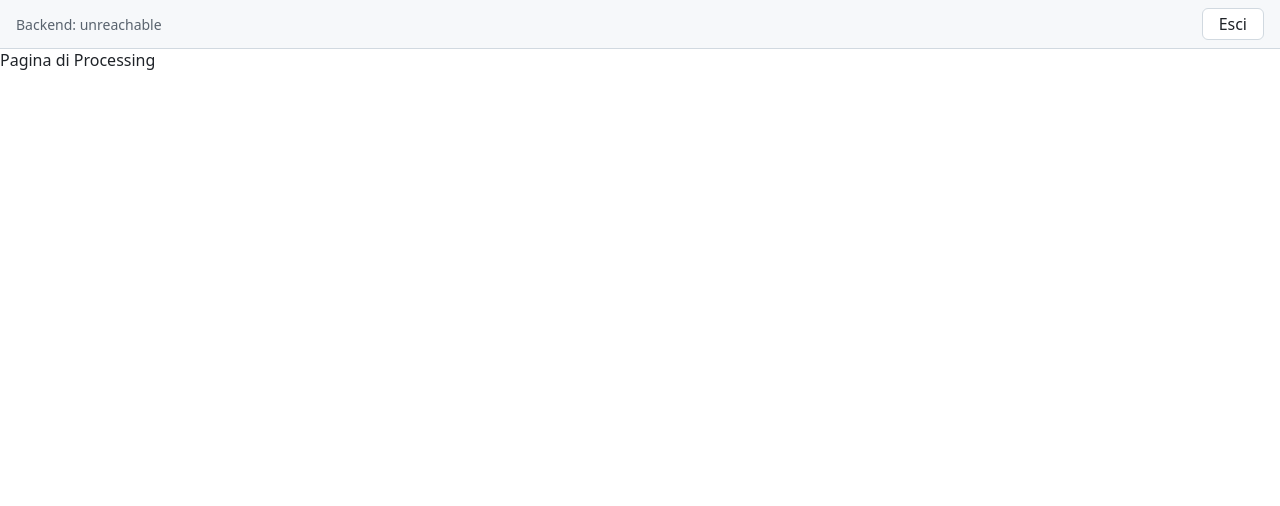
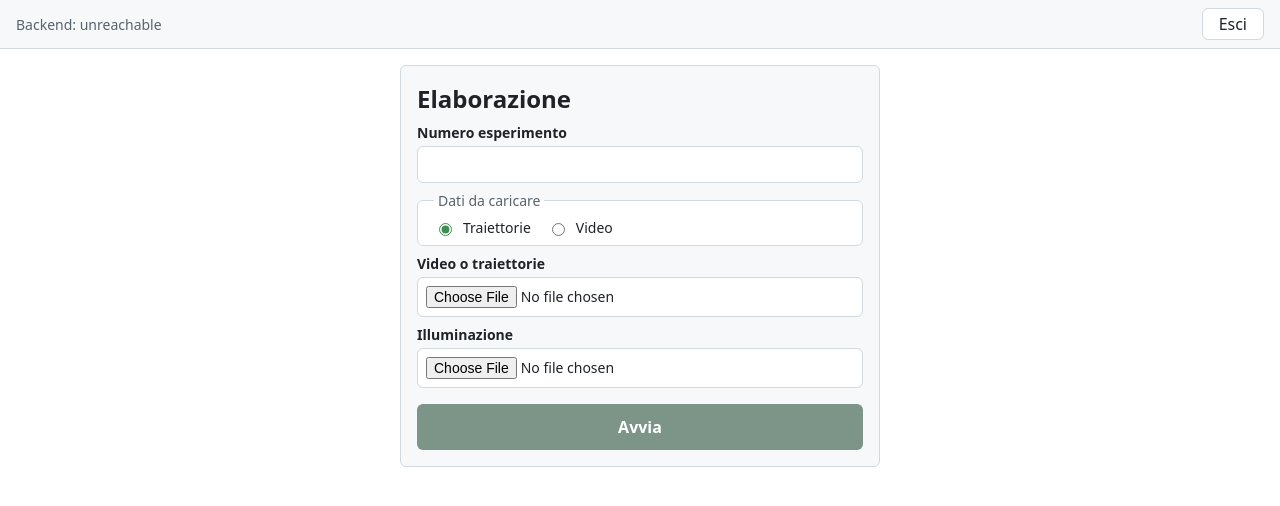
Before and after one commit to Agile-Software-Development-2026-2027/physics-2d-group-19, a React (Vite) app in the folder frontend/: page /elaborazione in a window 1280 px wide. Shown: the top 506 px of the page. Built offline with nearby package versions, Linux system fonts and the light colour scheme; no server answers; sample sign-in values are in the browser's storage.

Commit message:
PHYSTUFF2D-115 20.2 Add the processing page with status polling

```diff
--- /dev/null
+++ b/frontend/src/pages/ProcessingPage.css
@@ -0,0 +1,159 @@
+/*
+    Processing page: a single column form inside a card.
+    Colours and spacing come from index.css; the green matches the login page.
+*/
+
+.processing-page {
+  display: flex;
+  flex-direction: column;
+  gap: var(--space-2);
+  max-width: 480px;
+  margin: var(--space-3) auto;
+  padding: var(--space-3);
+  border: 1px solid var(--color-border);
+  border-radius: var(--radius);
+  background: var(--color-surface);
+}
+
+.processing-page h1 {
+  margin: 0;
+  font-size: 1.5rem;
+}
+
+.processing-page fieldset {
+  display: flex;
+  flex-wrap: wrap;
+  gap: var(--space-3);
+  min-width: 0;
+  margin: 0;
+  padding: var(--space-2) var(--space-3);
+  border: 1px solid var(--color-border);
+  border-radius: var(--radius);
+  background: var(--color-bg);
+}
+
+.processing-page legend {
+  padding: 0 var(--space-1);
+  font-size: 0.875rem;
+  color: var(--color-muted);
+}
+
+.processing-page label {
+  display: flex;
+  flex-direction: column;
+  gap: var(--space-1);
+  font-size: 0.875rem;
+  font-weight: 600;
+}
+
+.processing-page fieldset label {
+  flex-direction: row;
+  align-items: center;
+  gap: var(--space-2);
+  font-weight: normal;
+  cursor: pointer;
+}
+
+.processing-page input[type='radio'] {
+  accent-color: #3e8e4f;
+}
+
+.processing-page input[type='number'],
+.processing-page input[type='file'] {
+  width: 100%;
+  min-width: 0;
+  padding: var(--space-2);
+  border: 1px solid var(--color-border);
+  border-radius: var(--radius);
+  background: var(--color-bg);
+  color: var(--color-text);
+  font: inherit;
+  font-weight: normal;
+}
+
+.processing-page input:focus-visible {
+  border-color: #3e8e4f;
+  outline: 3px solid rgba(62, 142, 79, 0.3);
+}
+
+.processing-page button {
+  margin-top: var(--space-2);
+  padding: 12px;
+  border: none;
+  border-radius: var(--radius);
+  background: #12372a;
+  color: #ffffff;
+  font: inherit;
+  font-weight: 600;
+  cursor: pointer;
+}
+
+.processing-page button:hover {
+  background: #1e5a43;
+}
+
+.processing-page button:disabled {
+  background: #7d9488;
+  cursor: not-allowed;
+}
+
+.processing-page button:focus-visible {
+  outline: 3px solid #3e8e4f;
+  outline-offset: 2px;
+}
+
+/* Wrong file type, shown right under its field */
+.processing-hint {
+  margin: calc(-1 * var(--space-1)) 0 0;
+  color: #a3361f;
+  font-size: 0.875rem;
+  font-weight: 600;
+}
+
+.processing-hint::before {
+  content: '⚠ ';
+}
+
+/* Current phase, with a pulsing dot while the job runs */
+.processing-phase {
+  display: flex;
+  align-items: center;
+  gap: var(--space-2);
+  margin: 0;
+  color: var(--color-muted);
+}
+
+.processing-phase::before {
+  content: '';
+  width: 8px;
+  height: 8px;
+  border-radius: 50%;
+  background: #3e8e4f;
+  animation: processing-pulse 1s ease-in-out infinite alternate;
+}
+
+@keyframes processing-pulse {
+  from {
+    opacity: 0.3;
+  }
+  to {
+    opacity: 1;
+  }
+}
+
+.processing-error {
+  margin: 0;
+  padding: var(--space-2) var(--space-3);
+  border: 1px solid #a3361f;
+  border-radius: var(--radius);
+  background: #fdf0ed;
+  color: #a3361f;
+}
+
+@media (max-width: 520px) {
+  .processing-page {
+    margin: 0;
+    border: none;
+    border-radius: 0;
+  }
+}
--- a/frontend/src/pages/ProcessingPage.jsx
+++ b/frontend/src/pages/ProcessingPage.jsx
@@ -1,3 +1,148 @@
-export function ProcessingPage() {
-  return <div>Pagina di Processing</div>
+import { useEffect, useState } from 'react'
+import { useNavigate } from 'react-router-dom'
+import { createJob, getJob } from '../api/client'
+import './ProcessingPage.css'
+
+// The phases written by the backend in status.json
+const PHASES = {
+  queued: 'In coda',
+  tracking: 'Tracking delle cellule',
+  analysis: 'Analisi',
+  plots: 'Creazione dei grafici',
 }
+
+// pollMs: how often the status is read; the tests pass a shorter time
+export function ProcessingPage({ pollMs = 2000 }) {
+  const navigate = useNavigate()
+  const [experiment, setExperiment] = useState('')
+  const [kind, setKind] = useState('trajectories')
+  const [mainFile, setMainFile] = useState(null)
+  const [illumination, setIllumination] = useState(null)
+  const [jobId, setJobId] = useState(null)
+  const [status, setStatus] = useState(null)
+  const [error, setError] = useState(null)
+
+  // A job is running from the click on 'Avvia' until it ends
+  const running = status !== null && status !== 'done' && status !== 'error'
+
+  // The main file must match the chosen kind; the illumination must be a TIFF image
+  const mainExtension = kind === 'video' ? '.avi' : '.txt'
+  const mainOk = mainFile?.name.toLowerCase().endsWith(mainExtension)
+  const illuminationName = illumination?.name.toLowerCase() ?? ''
+  const illuminationOk = illuminationName.endsWith('.tif') || illuminationName.endsWith('.tiff')
+
+  async function start() {
+    setError(null)
+    setStatus('queued')
+    const formData = new FormData()
+    formData.append('exp_id', experiment)
+    formData.append(kind, mainFile)
+    formData.append('illumination', illumination)
+    try {
+      const job = await createJob(formData)
+      setJobId(job.job_id)
+    } catch {
+      setStatus(null)
+      setError("Impossibile avviare l'elaborazione.")
+    }
+  }
+
+  // Read the status every pollMs until the job is done or failed
+  useEffect(() => {
+    if (!jobId) return
+    const timer = setInterval(async () => {
+      try {
+        const job = await getJob(jobId)
+        setStatus(job.status)
+        if (job.status === 'done') {
+          clearInterval(timer)
+          navigate(`/risultati/${jobId}`)
+        } else if (job.status === 'error') {
+          clearInterval(timer)
+          setError(job.error)
+        }
+      } catch {
+        clearInterval(timer)
+        setStatus('error')
+        setError("Stato dell'elaborazione non disponibile.")
+      }
+    }, pollMs)
+    // Stop the timer when leaving the page
+    return () => clearInterval(timer)
+  }, [jobId, pollMs, navigate])
+
+  return (
+    <main className="processing-page">
+      <h1>Elaborazione</h1>
+      <label>
+        Numero esperimento
+        <input
+          type="number"
+          min="0"
+          value={experiment}
+          onChange={(e) => setExperiment(e.target.value)}
+        />
+      </label>
+      <fieldset>
+        <legend>Dati da caricare</legend>
+        <label>
+          <input
+            type="radio"
+            name="kind"
+            checked={kind === 'trajectories'}
+            onChange={() => setKind('trajectories')}
+          />
+          Traiettorie
+        </label>
+        <label>
+          <input
+            type="radio"
+            name="kind"
+            checked={kind === 'video'}
+            onChange={() => setKind('video')}
+          />
+          Video
+        </label>
+      </fieldset>
+      <label>
+        Video o traiettorie
+        <input
+          type="file"
+          accept={mainExtension}
+          onChange={(e) => setMainFile(e.target.files[0] ?? null)}
+        />
+      </label>
+      {mainFile && !mainOk && (
+        <p className="processing-hint">Il file deve essere {mainExtension}</p>
+      )}
+      <label>
+        Illuminazione
+        <input
+          type="file"
+          accept=".tif,.tiff"
+          onChange={(e) => setIllumination(e.target.files[0] ?? null)}
+        />
+      </label>
+      {illumination && !illuminationOk && (
+        <p className="processing-hint">
+          L'illuminazione deve essere .tif o .tiff
+        </p>
+      )}
+      <button
+        type="button"
+        onClick={start}
+        disabled={!experiment || !mainOk || !illuminationOk || running}
+      >
+        Avvia
+      </button>
+      {running && (
+        <p className="processing-phase">{PHASES[status] ?? status}</p>
+      )}
+      {error && (
+        <p role="alert" className="processing-error">
+          {error}
+        </p>
+      )}
+    </main>
+  )
+}
```
Also changed, not shown: 1 other file (tests, documents, lock files or other folders).
